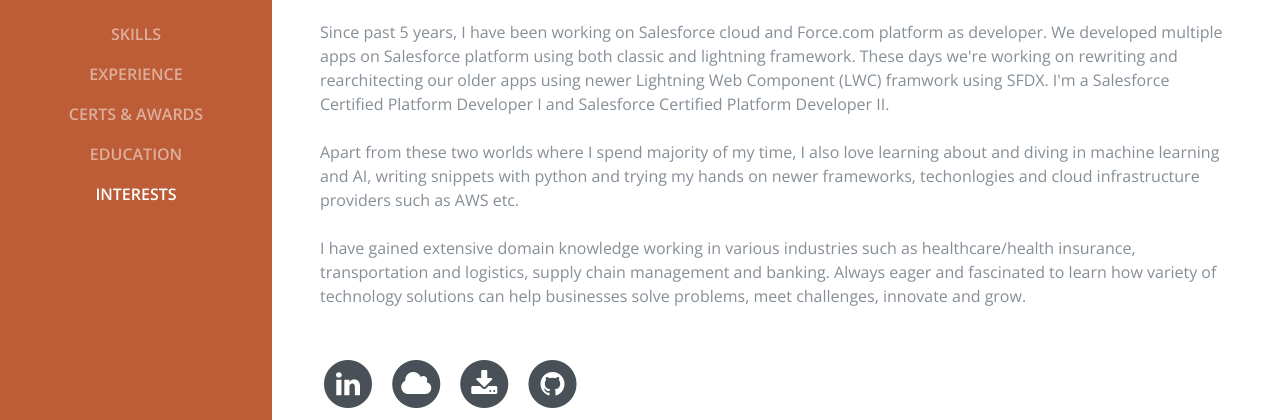
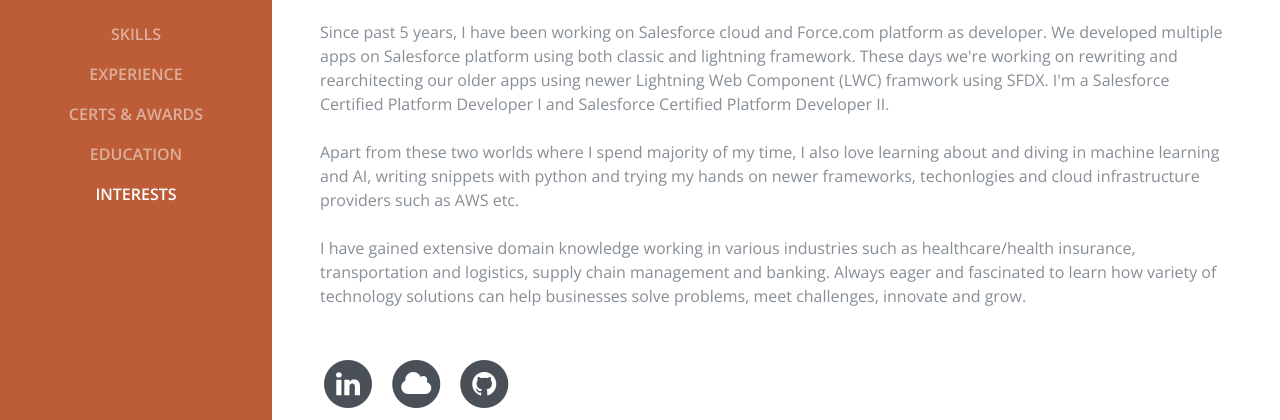
Before and after one commit to pvirpariya/resume, a plain HTML site: page index.html in a window 1280 px wide. Shown: the part 380-800 px from the top of the page. Drawn offline with nearby package versions, Linux system fonts and the light colour scheme; a web font is replaced by a local one.

Commit message:
Formatting change

```diff
--- a/index.html
+++ b/index.html
@@ -110,14 +110,14 @@
                 </span>
               </a>
             </li>
-            <li class="list-inline-item" data-balloon="Download Resume" data-balloon-pos="down">
+            <!-- <li class="list-inline-item" data-balloon="Download Resume" data-balloon-pos="down">
               <a href="doc/Prashant Virpariya.pdf" target="_blank">
                 <span class="fa-stack fa-lg">
                   <i class="fa fa-circle fa-stack-2x"></i>
                   <i class="fa fa-download fa-stack-1x fa-inverse"></i>
                 </span>
               </a>
-            </li>
+            </li> -->
             <li class="list-inline-item" data-balloon="Github" data-balloon-pos="down">
                 <a href="https://github.com/pvirpariya" target="_blank">
                   <span class="fa-stack fa-lg">
```
